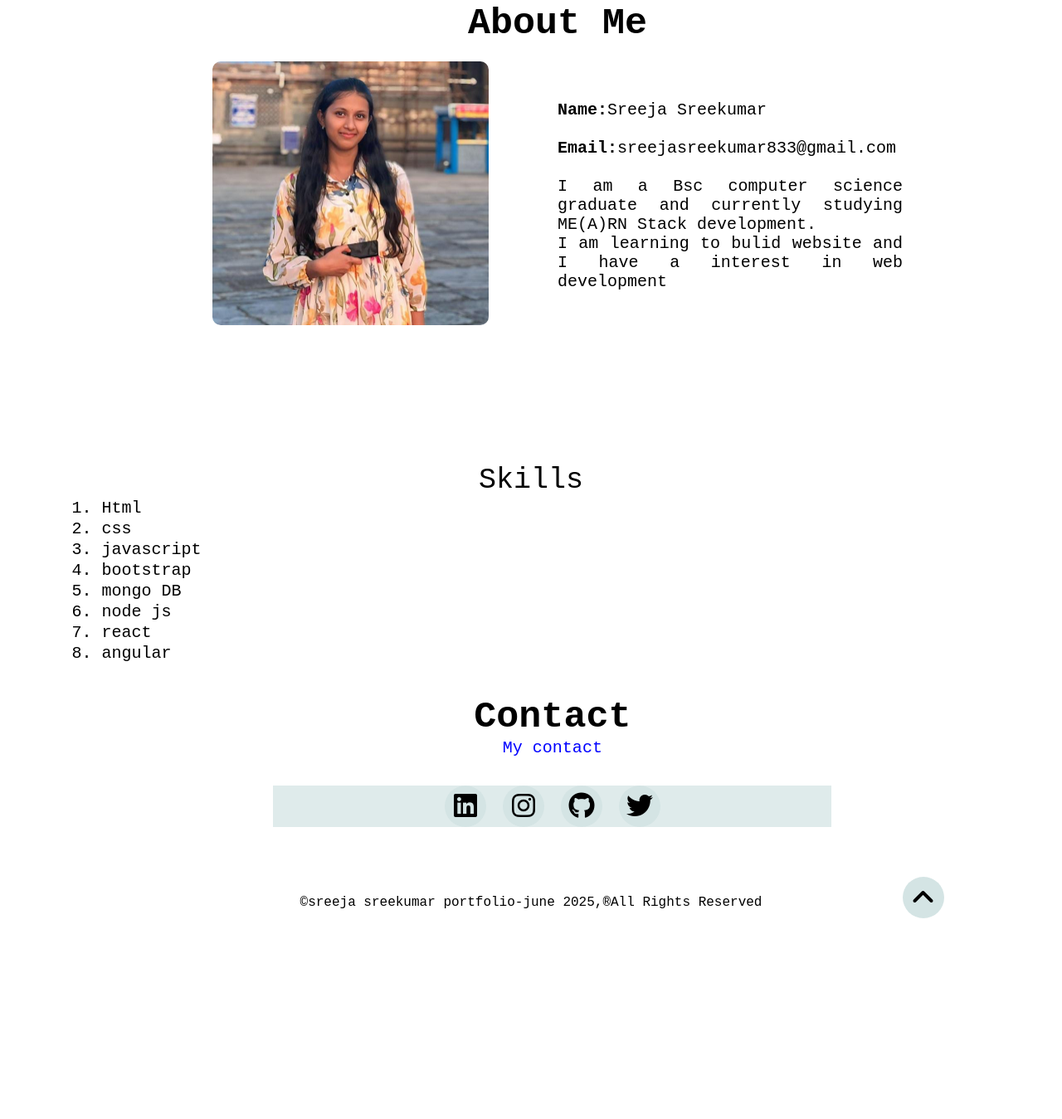
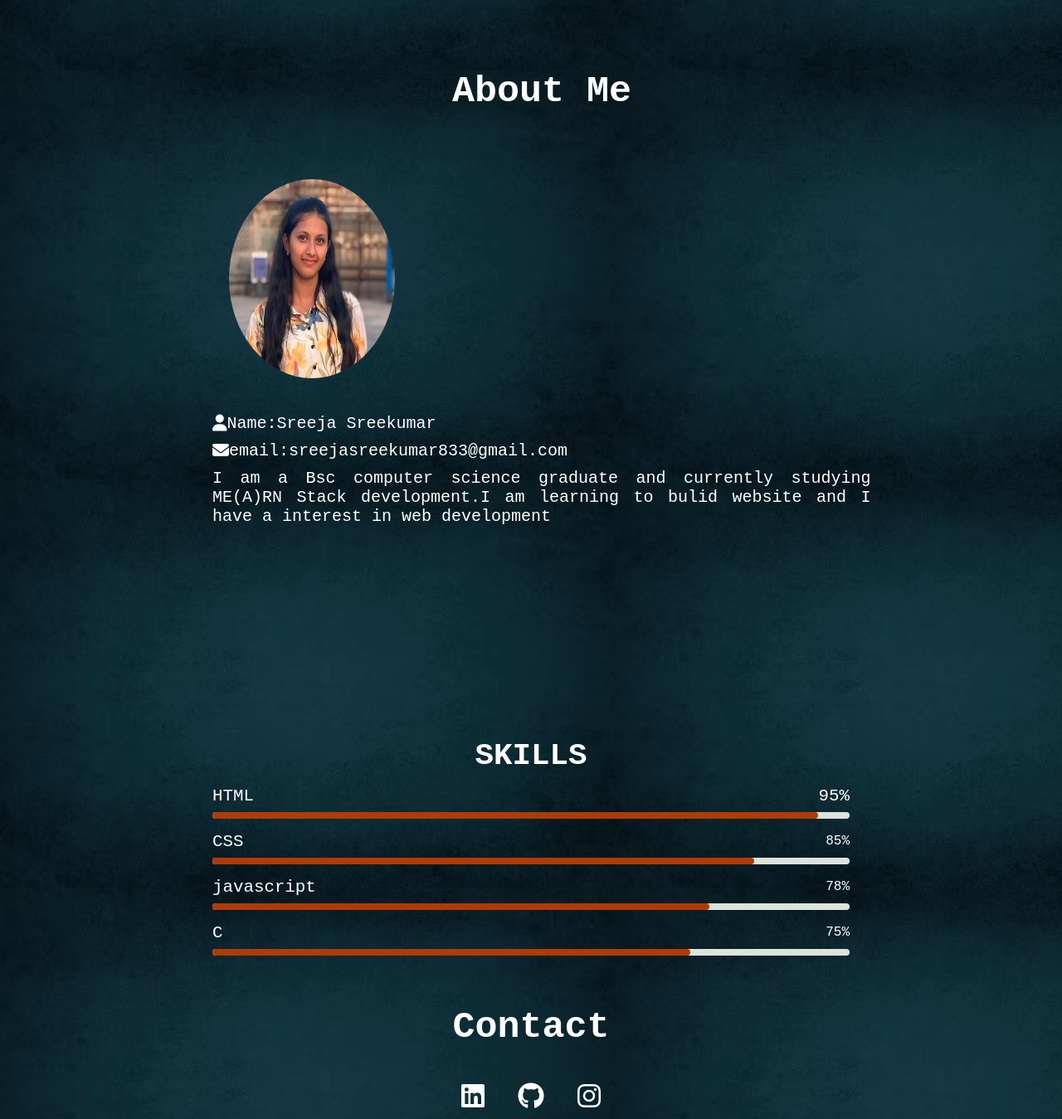
Before and after one commit to SREEJA-SREEKUMAR80/myportfolio, a plain HTML site: page index.html in a window 1280 px wide. Shown: the part 901-2250 px from the top of the page at 83% size. Before the commit the page ends 2028 px from the top, so only its background shows below. Drawn offline with nearby package versions, Linux system fonts and the light colour scheme.

Commit message:
portfolio v3

```diff
--- a/index.html
+++ b/index.html
@@ -37,77 +37,98 @@
         <!-- HOME -->
         <section id="home">
             <div class="home-content">
-                <img class="image1" src="./image/image3.jpg" alt="sree">
-                <h1 class="animate__animated animate__bounceInLeft" id="username">I'm Sreeja Sreekumar</h1>
+               <h1 class=" animate__animated animate__lightSpeedInLeft" id="username">I'm Sreeja Sreekumar</h1>
                 <p id="user-details">Bsc Computer Science Graduate|MEARN Stack Learner</p>
-                <a id="download" href="./image/sreeja sreekumar.pdf" download>VIEW BROCHURE</a>
+                <a id="download" href="./image/sreeja sreekumar.pdf" download>VIEW RESUME</a>
+                <img class="img" src="./image/image2-removebg-preview.png" alt="sree">
             </div>
         </section>
         <!-- ABOUT -->
         <section id="about">
-            <div class="sectionhead">
+            <div class="container">
                 <h2 class="mainhead">About Me</h2>
+
             </div>
-            <div class="aboutbody">
-                <div class="aboutImg">
-                    <img class="Img1" src="./image/image4.jpg" alt="about">
+            <div  class="image">
+                <img class="img1" src="./image/image1.jpg" alt="no image">
+
+
+            </div>
+            <div class="aboutsection">
+                <div class="inbox">
+                    <i class="fa-solid fa-user"></i>
+                    <p>Name:<span>Sreeja Sreekumar</span></p><br>
+                </div>
+                <div class="inbox">
+                    <i class="fa-solid fa-envelope"></i>
+                    <p>email:<span>sreejasreekumar833@gmail.com</span></p>
                 </div>
                 <div class="aboutcontent">
-                    <p><b>Name:</b>Sreeja Sreekumar</p><br>
-
-                    <p><b>Email:</b>sreejasreekumar833@gmail.com</p><br>
-
-                    <p>I am a Bsc computer science graduate and currently studying ME(A)RN Stack development.</p>
-
-                    <p>I am learning to bulid website and I have a interest in web development </p>
+                    <p>I am a Bsc computer science graduate and currently studying ME(A)RN Stack development.I am
+                        learning to bulid website and I have a interest in web development </p>
+                </div>
+            </div>
         </section>
+        <!-- skills -->
+        <section id="skills">
+            <div class="skillhead">
+                <h2>SKILLS</h2>
             </div>
-    <!--Skills  -->
-    <section id="skills">
             <div class="skill-content">
-            <div class="skillpro">Skills</div>
-            <ol>
-                <li class="list-item">Html</li>
-                <li class="list-item">css</li>
-                <li class="list-item">javascript</li>
-                <li class="list-item">bootstrap</li>
-                <li class="list-item">mongo DB</li>
-                <li class="list-item">node js</li>
-                <li class="list-item">react</li>
-                <li class="list-item">angular</li>
-
-            </ol>
+                <div class="progressBars">
+                    <!-- bar-1 -->
+                    <div class="bars">
+                        <h3 class="barhead">HTML</h3>
+                        <span class="barpercent">95%</span>
+                        <div class="basebar"></div>
+                        <div class="basebar hbar">
+                        </div>
+                    </div>
+                    <!-- bar-2 -->
+                    <div class="bars">
+                        <h3 class="barhead">CSS</h3>
+                        <span class="barprecent">85%</span>
+                        <div class="basebar"></div>
+                        <div class="basebar csbar"></div>
+                    </div>
+                    <!-- bar-3 -->
+                    <div class="bars">
+                        <h3 class="barhead">javascript</h3>
+                        <span class="barprecent">78%</span>
+                        <div class="basebar"></div>
+                        <div class="basebar jbar"></div>
+                    </div>
+                    <!-- bar-4 -->
+                    <div class="bars">
+                        <h3 class="barhead">C</h3>
+                        <span class="barprecent">75%</span>
+                        <div class="basebar"></div>
+                        <div class="basebar cbar"></div>
+                    </div>
+                </div>
                 <!-- contact -->
-            <section id="about">
+                <section id="contact">
                  <div class="sectionhead">
             <h2 class="mainhead">Contact</h2>
-                    <span class="subhead">My contact</span>
         </div>
         <div class="iconcollection">
             <!-- linkedin -->
             <div class="icon">
-                        <a href="www.linkedin.com/in/sreeja-sreekumar-b48b36370" target="_blank"><i class="fa-brands fa-linkedin brands"></i> </a>
+                <a href="" target="_blank"><i class="fa-brands fa-linkedin brands"></i> </a>
             </div>
-
+            <!-- github -->
+            <div class="icon">
+                <a href="" target="_blank"><i class="fa-brands fa-github brands"></i> </a>
+            </div>
             <!-- instagram -->
             <div class="icon">
                 <a href="" target="_blank"><i class="fa-brands fa-instagram brands"></i> </a>
             </div>
-                    <!-- github -->
-                    <div class="icon">
-                        <a href="" target="_blank"><i class="fa-brands fa-github brands"></i></a>
-                    </div>
-
-                    <!-- twitter -->
-                    <div class="icon">
-                        <a href="" target="_blank"><i class="fa-brands fa-twitter brands"></i> </a>
-                    </div>
-
         </div>
     </section>
     <!-- footer -->
     <footer>
-                <p id="copyright">&copy;sreeja sreekumar portfolio-june 2025,&reg;All Rights Reserved</p>
+        <p id="copyright">&copy;Sreeja Sreekumar portfolio-june 2025,&reg;All Rights Reserved</p>
         <!-- angle -->
         <div class="icon upArrow">
             <a href="" target="_blank"><i class="fa-solid fa-angle-up brands"></i></a>
@@ -117,14 +138,16 @@
 
 
 
-        </div>
-    </section>
+
 
 
 
             </div>
 
 
+
+
+    </div>
 </body>
 
 </html>
--- a/style.css
+++ b/style.css
@@ -39,7 +39,6 @@
 }
 
 #home {
-    background-color: rgb(236, 227, 227);
     height: 100vh;
     background-size: cover;
     background-position: center;
@@ -50,6 +49,7 @@
     text-align: center;
     align-items: center;
     flex-direction: column;
+    background-image: url(./image/background2.avif);
 }
 
 .image1 {
@@ -61,7 +61,15 @@
     top: 100px;
     left: 200px;
     border-radius: 200px;
+}
 
+.img {
+    position: absolute;
+    height: 100%;
+    bottom: 0px;
+    left: 100%;
+    transform: translateX(-100%);
+    transition: bottom 2s, left 1s;
 }
 
 #username {
@@ -69,20 +77,20 @@
     font-size: 40px;
     margin-bottom: 10px;
     font-family: "Roboto", sans-serif;
-    margin-left: 500px;
     font-weight: 300px;
-    color: rgb(15, 16, 17);
+    color: rgb(249, 250, 250);
 }
 
 #user-details {
     font-size: 20px;
     margin-bottom: 0px;
     font-family: "Roboto", sans-serif;
-    margin-left: 500px;
+    margin-left: 0px;
     font-weight: 100px;
-    color: rgb(2, 11, 19);
+    color: rgb(244, 246, 247);
 }
-#download{
+
+#download {
     text-decoration: none;
     background-color: rgb(7, 6, 6);
     color: rgb(235, 227, 227);
@@ -90,62 +98,122 @@
     margin-top: 30px;
     border-radius: 20px;
     display: inline-block;
-    margin-left: 150px;
+    margin-left: 20px;
+    margin-right: 0px;
+}
+/* about */
+body{
+    background-image: url(./image/background2.avif);
+    width: 100%;
+    height: 100vh;
+
 }
 #about{
-    margin: 40px 15% 30px 20%;
-
+    margin: 8% 18% 20% 20%;
 }
-.sectionhead{
-    text-align: center;
+.container{
+    width: 90%;
+    max-width: 950px;
+    margin: 40px;
+    padding: 20px;
 }
 .mainhead{
     font-size: 45px;
     text-align: center;
+    color: white;
 
 }
-.subhead{
-    font-size: 20px;
-    color: blue;
-}
-.aboutbody{
-    margin-top: 20px;
-    display: grid;
-    grid-template-columns: repeat(2,1fr);
-    gap: 2,1rem;
+
+.image{
+    display: flex;
+    flex-wrap: wrap;
     align-items: center;
-}
-
-.Img1{
- width:80%;
-border-radius: 10px;
+    background: fixed;
+    border-radius: 10px;
+    box-shadow: rgba(0, 0, 0, 0);
+    padding: 20px;
 
 }
-.aboutcontent{
+.img1{
+    width: 200px;
+    border-radius: 85%;
+    height: 30vh;
+}
+.aboutsection{
+    margin-top: 1.4rem;
+    font-size: 20px;
+    color: white;
+}
+.aboutcontent {
     font-size: 20px;
     text-align: justify;
 }
-#skills{
-    margin: 50% 8% 0% 8% ;
-}
-.skillpro{
-    text-align: center;
-    font-size: 35px;
-    font-weight: 700px;
- }
 
-.skill-content {
-  padding: 20px;
-  text-align: left;
-
+.inbox{
+    margin-bottom: 10px;
+    display: flex;
+    align-items: center;
 
 }
-.list-item{
-    font-size: 20px;
-    margin-top: 2px;
+.inbox>span{
+    margin-left: 2rem;
+}
+/* skills */
+#skills{
+   margin: 8% 20% 20% 20%;
+}
+.skillhead{
+    text-align: center;
+    font-size: 25px;
+    color: white;
 
 }
- #contact{
+.skillcontent{
+    display: grid;
+    grid-template-columns: repeat(2,1fr);
+    align-items: center;
+    gap: 2rem;
+    margin-top: 20px;
+}
+.bars{
+    display: flex;
+    justify-content: space-between;
+    align-items: center;
+    position: relative;
+    padding: 1rem 0px;
+    color: white;
+}
+.barhead,.barpercent{
+    font-size: 1.3rem;
+    font-weight: 500;
+}
+.basebar{
+    width: 100%;
+    height: 0.5rem;
+    background-color: rgb(219, 228, 219);
+    border-radius: 10px;
+    position: absolute;
+    bottom: 0px;
+}
+.hbar{
+    background-color:  rgb(175, 59, 6);
+    width: 95%;
+
+}
+.csbar{
+    background-color: rgb(175, 59, 6);
+    width: 85%;
+}
+.jbar{
+    background-color: rgb(175, 59, 6);
+    width: 78%;
+}
+.cbar{
+    background-color:  rgb(175, 59, 6);
+    width: 75%;
+}
+/* contact */
+#contact{
     margin: 8% 8% 0px 8%;
 }
 .iconcollection{
@@ -153,24 +221,23 @@ border-radius: 10px;
     justify-content: center;
     align-items: center;
     margin-top: 5%;
-    background-color: rgb(223, 235, 235);
 }
 .icon{
-    background-color: rgb(212, 228, 228);
     width: 50px;
     height: 50px;
     border-radius: 50%;
+    /* background-color: rgb(160, 82, 147); */
     display: flex;
     justify-content: center;
     align-items: center;
     margin: 0px 10px;
 }
 .brands{
-    color: black;
+    color: white;
     font-size: 2rem;
 }
 .icon:hover{
-    background-image:linear-gradient(to bottom right,rgb(27, 13, 153),rgb(107, 7, 74),rgb(212, 14, 179));
+    background-image:linear-gradient(to bottom right,rgb(16, 61, 184),rgb(50, 184, 224),rgb(227, 241, 230));
 }
 .icon:hover .brands{
     color:rgb(245, 243, 243);
@@ -197,6 +264,7 @@ footer{
 #copyright{
     text-align: center;
     font-weight: 400;
+    color: white;
 }
 .upArrow{
     float: right;
@@ -210,9 +278,29 @@ html{
     border-radius: 10px;
 }
 ::-webkit-scrollbar-track{
-    background-color: rgb(9, 51, 51);
+    background-color: rgb(18, 24, 24);
 }
 ::-webkit-scrollbar-thumb{
-    background-color: rgb(213, 213, 226);
+    background-color: rgb(123, 194, 123);
     border-radius: 10px;
 }
+@media(max-width:760px){
+
+    .navbar{
+        position: absolute;
+        top: 100%;
+        left: 0;
+        width: 100%;
+        background-color: rgb(182, 165, 145);
+    }
+    .navbar .list-items{
+        display: block;
+        text-align: center;
+        font-size: 1.1rem;
+        margin: 1.5rem 0px;
+
+    }
+   .container{
+        flex-wrap: wrap;
+    }
+}
```
Also changed, not shown: bacground image.jpg (deleted), image/background img.jpg (deleted), image/background2.avif (added), image/image1-removebg-preview.png (added), image/image1.jpg (added), image/image2-removebg-preview.png (added), image/image2.jpg, image/image3.jpg (deleted), image/image4.jpg (deleted), image/image5.jpg (deleted), image/img6.jpg (deleted). Lines whose indentation alone changed are shown as unchanged.
